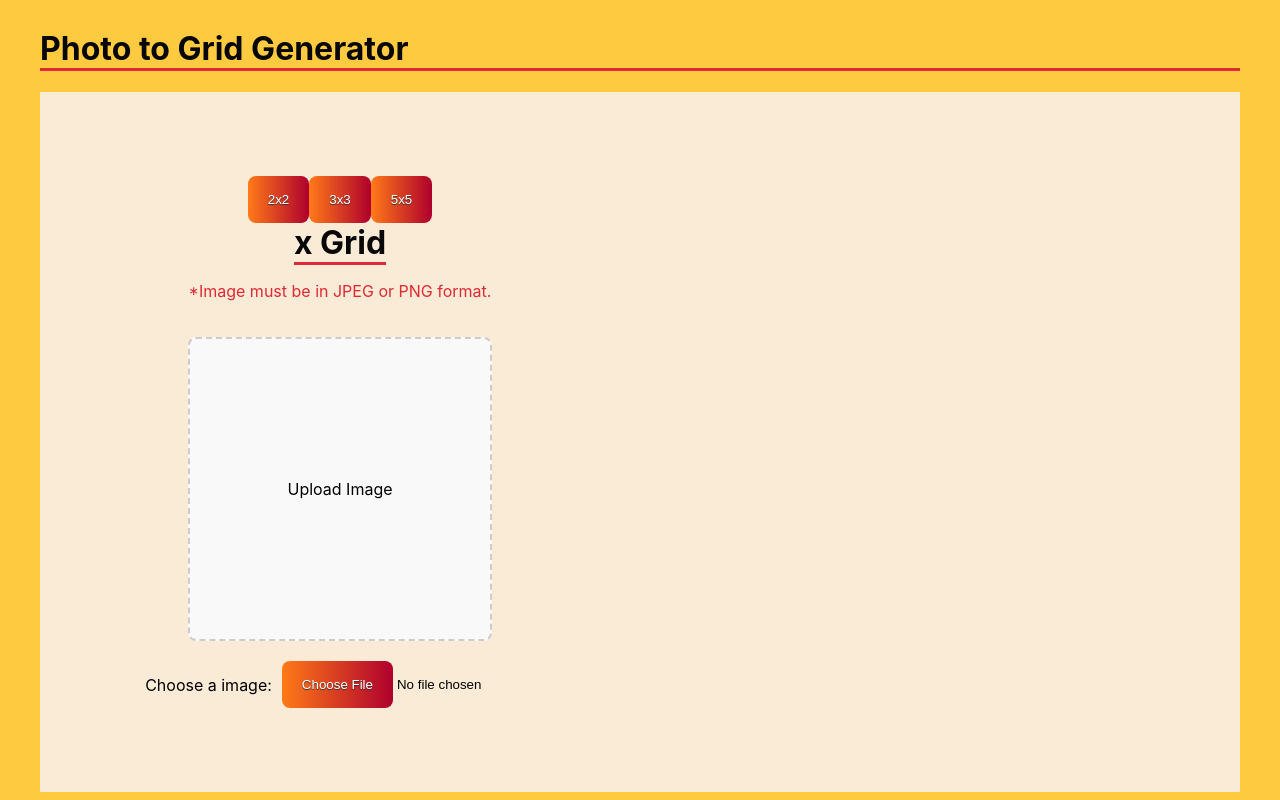
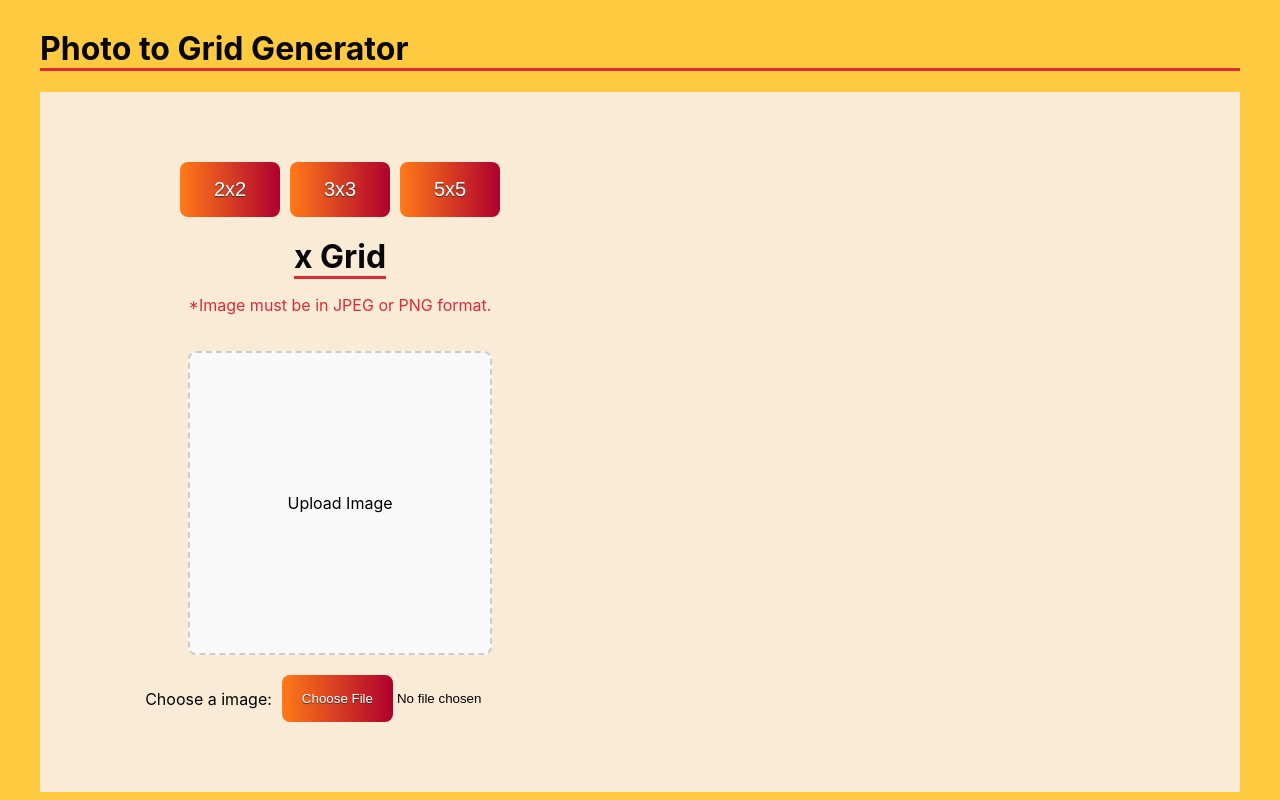
Before and after one commit to FloppyCacti/Photo-to-Grid-Generator, a React (Vite) app: page / in a window 1280 px wide. Built offline with nearby package versions, Linux system fonts and the light colour scheme.

Commit message:
style grid mode buttons and button container

```diff
--- a/src/components/LeftColumn.css
+++ b/src/components/LeftColumn.css
@@ -4,6 +4,18 @@
     justify-content: center;
     align-items: center;
     flex: 1;
+}
+
+#gridModeButtonContainer{
+    display: flex;
+    flex-direction: row;
+    gap: 10px;
+    padding-bottom: 20px;
+}
+
+#gridModeButtonContainer  button{
+    font-size: 20px;
+    width: 100px;
 }
 
 #gridFormatTitle{
```
